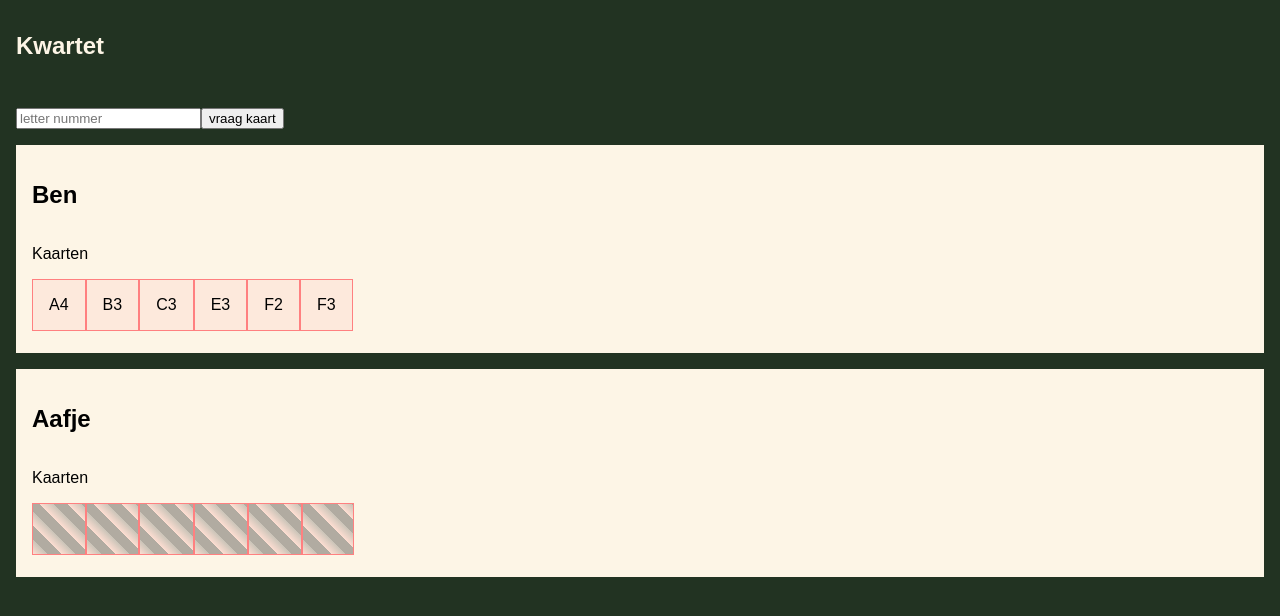
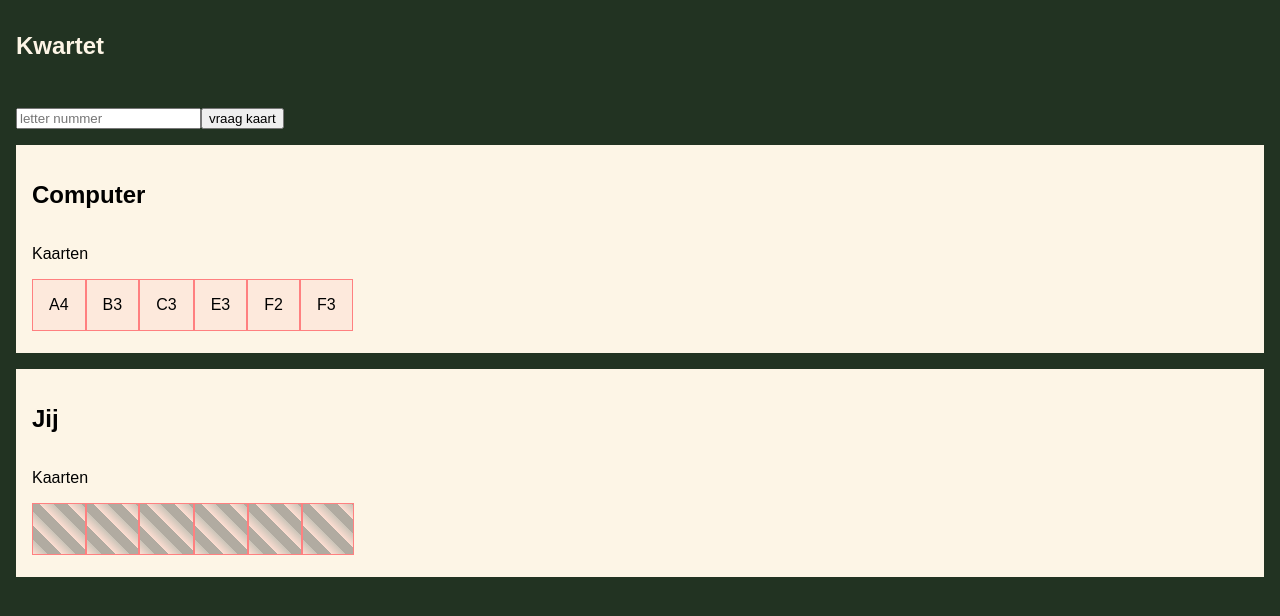
Before and after one commit to smilingkite/kwartet-react-functional, a React (Create React App) app: page / in a window 1280 px wide. Shown: the top 616 px of the page. Built offline with nearby package versions, Linux system fonts and the light colour scheme.

Commit message:
clean code

```diff
--- a/src/App.js
+++ b/src/App.js
@@ -6,6 +6,7 @@ import Interface from './components/Interface';
 import './App.css';
 
 // WIP:
+// *) Let computer handle player2
 // *) endgame
 //  1) change turn automatically when no more cards in hand
 //  2) popover with result & no more input option
@@ -21,7 +22,6 @@ function Card(letter, number, deckNo) {
   // deckNo = 9 : card is in a kwartet (see kwartetList)
   this.deckNo = deckNo
 }
-const letters = ["A", "B", "C", "D", "E", "F", "G"]
 
 function deckCards(deck) {
   for (let i = 0; i < 7; i++) {
@@ -33,7 +33,6 @@ function deckCards(deck) {
   return deck
 }
 
-var deck = deckCards([])
 const makeKwartetList = (letters, kwartetList) => {
   for (let i=0; i<7; i++){
     const card = {};
@@ -43,12 +42,6 @@ const makeKwartetList = (letters, kwartetList) => {
   }
   return kwartetList
 }
-let kwartetList = makeKwartetList(letters, [])
-
-const selectHand = (deck, handNo) => deck.filter(card => card.deckNo === handNo)
-
-const selectKwartet = (kwartetList, handNo) => kwartetList.filter(card => card.deckNo === handNo )
-
 function moveCard(kaart, deck, playerId) {
   const cardIndex = (kaart.letter.charCodeAt(0) - 65) * 4 - 1 + kaart.number;
   // verander deckNo van die kaart in playerId.
@@ -94,22 +87,11 @@ const dealCards = (player, deck, no) => {
   }
 }
 
-const player1 = {}
-const player2 = {}
-player1.idNo = 1 ;
-player1.name = 'Aafje';
-player2.idNo = 2 ;
-player2.name = 'Ben';
-deck = dealCards(player2.idNo, dealCards(player1.idNo, deck, 6), 6);
-// console.log(deck);
-
 const selectPlayerName = (playerIdNo) => {
   if (playerIdNo === 1) return player1.name
   else return player2.name
 }
 
-var playerTurnID
-var otherPlayerID
 const selectTurn = (player1, player2) => {
   if (Math.random() < 0.5) {
     playerTurnID = player1.idNo;
@@ -119,7 +101,6 @@ const selectTurn = (player1, player2) => {
     otherPlayerID = player1.idNo;
   }
 }
-selectTurn(player1, player2);
 
 function checkKwartet(deck, kwartetList, player){
   // checks if there are four card objects in the hand with the same letter
@@ -148,6 +129,23 @@ function checkKwartet(deck, kwartetList, player){
   }
   return kwartetList;
 }
+
+const letters = ["A", "B", "C", "D", "E", "F", "G"]
+var deck = deckCards([])
+let kwartetList = makeKwartetList(letters, [])
+const selectHand = (deck, handNo) => deck.filter(card => card.deckNo === handNo)
+const selectKwartet = (kwartetList, handNo) => kwartetList.filter(card => card.deckNo === handNo )
+const player1 = {}
+const player2 = {}
+player1.idNo = 1 ;
+player1.name = 'Jij';
+player2.idNo = 2 ;
+player2.name = 'Computer';
+var playerTurnID
+var otherPlayerID
+deck = dealCards(player2.idNo, dealCards(player1.idNo, deck, 6), 6);
+
+selectTurn(player1, player2);
 
 class App extends Component {
 
@@ -253,7 +251,6 @@ class App extends Component {
     }
 
     if (!this.state.validCard
-      // || selectHand(deck, playerTurn).length === 0
     ) {
       this.changeHand();
     } else {
```
